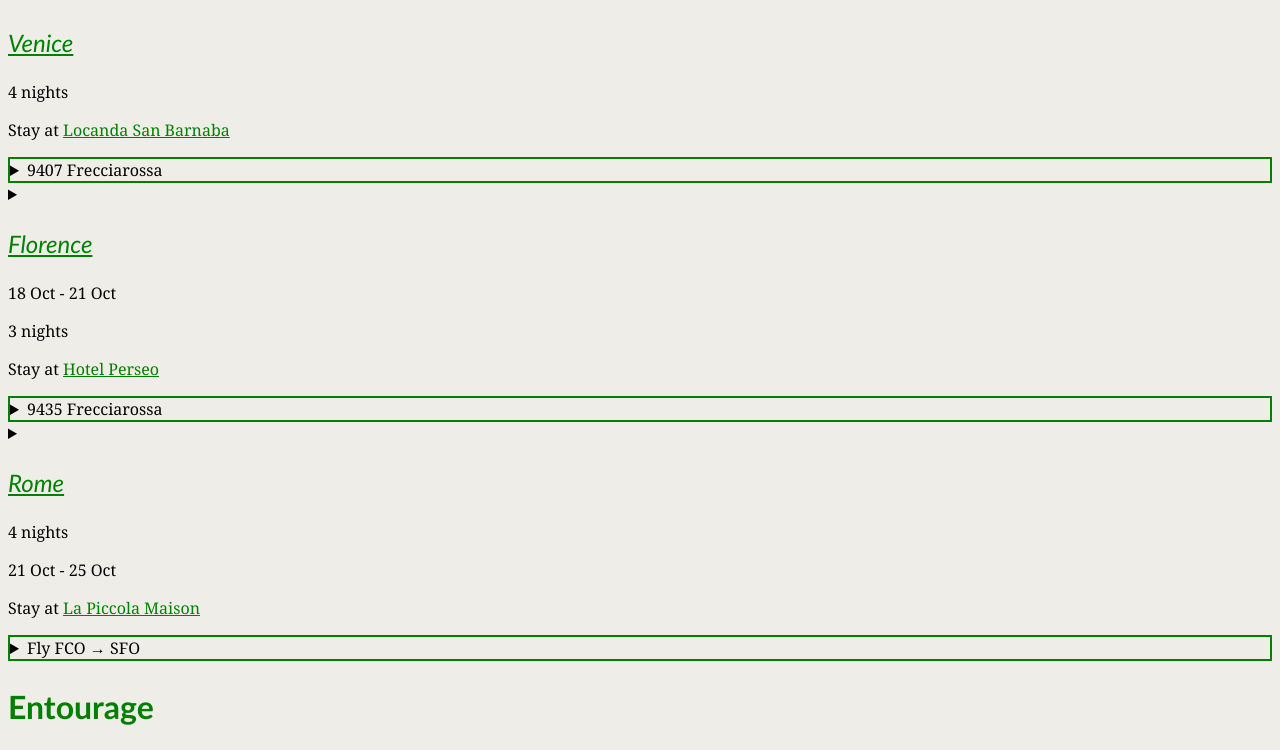
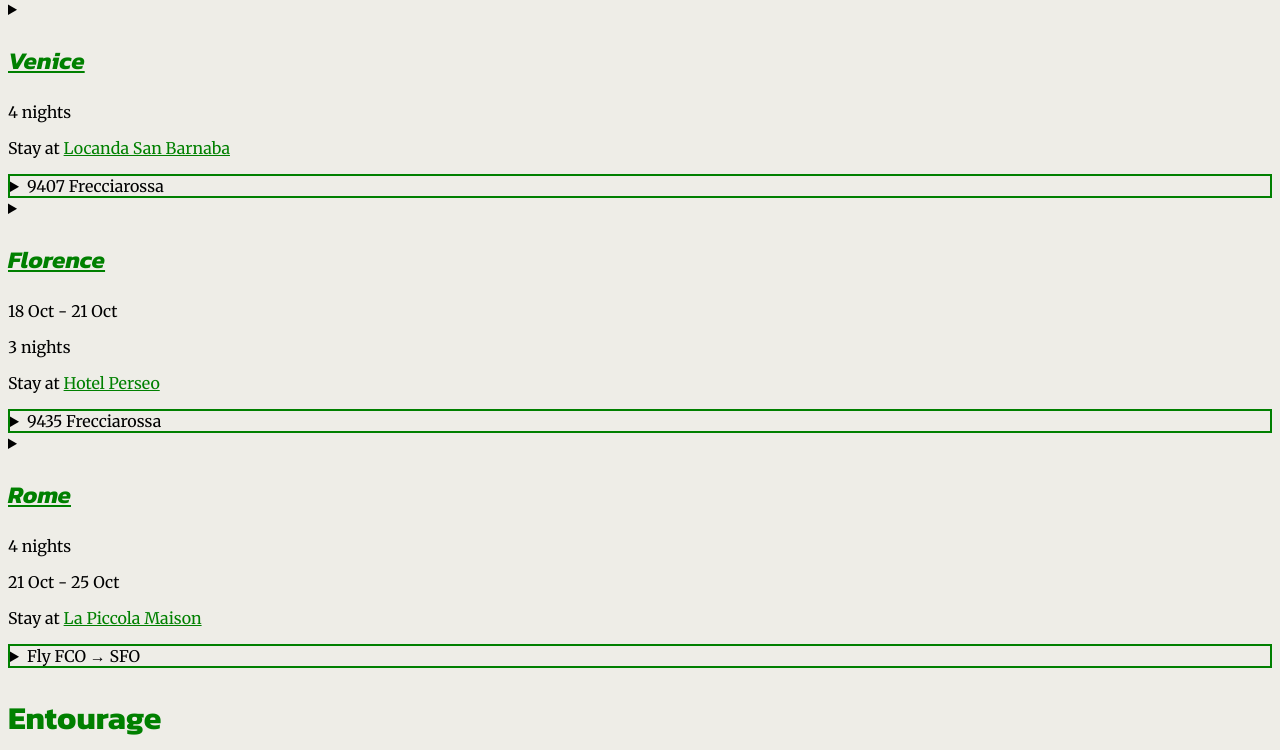
Before and after one commit to kubiak-calpoly/csc-437-examples, an Eleventy site: page packages/proto/public/tour_details.html in a window 1280 px wide. Shown: the part 241-991 px from the top of the page. Built offline with nearby package versions, Linux system fonts and the light colour scheme; Eleventy itself is replaced by a stand-in of ours; files that its build step writes are made by us from their sources.

Commit message:
add web font

```diff
--- a/packages/proto/public/tour_details.html
+++ b/packages/proto/public/tour_details.html
@@ -1,9 +1,23 @@
-<html>
+<html lang="en">
   <head>
+    <meta charset="utf-8" />
+    <link
+      rel="preconnect"
+      href="https://fonts.googleapis.com"
+    />
+    <link
+      rel="preconnect"
+      href="https://fonts.gstatic.com"
+      crossorigin
+    />
+    <link
+      href="https://fonts.googleapis.com/css2?family=Kanit:ital,wght@0,200;0,400;0,700;1,700&family=Merriweather:wght@400;700&display=swap"
+      rel="stylesheet"
+    />
     <style>
       body {
-        font-family: Baskerville, Cambria, "Noto Serif",
-          "Bitstream Charter", serif;
+        font-family: Merriweather, Baskerville, Cambria,
+          "Noto Serif", "Bitstream Charter", serif;
         background-color: rgb(238 237 231);
       }
       header {
@@ -19,8 +33,8 @@
       h4,
       h5,
       h6 {
-        font-family: "Trebuchet MS", Calibri, Roboto, "Segoe UI",
-          Ubuntu, sans-serif;
+        font-family: Kanit, "Trebuchet MS", Calibri, Roboto,
+          "Segoe UI", Ubuntu, sans-serif;
       }
       h1 {
         font-size: 2.5rem;
```
